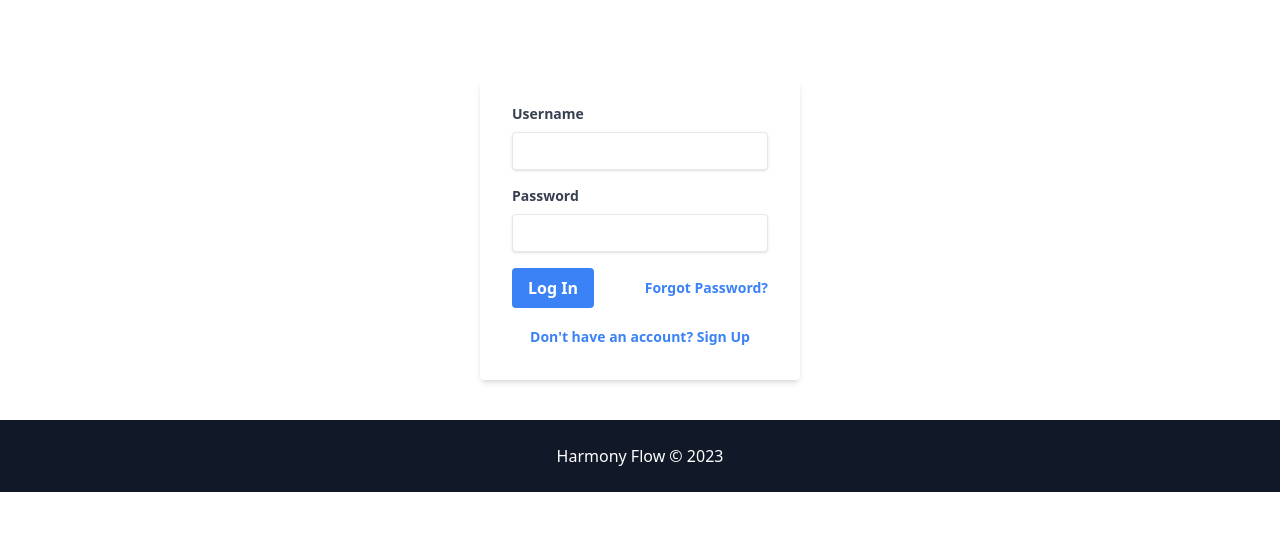
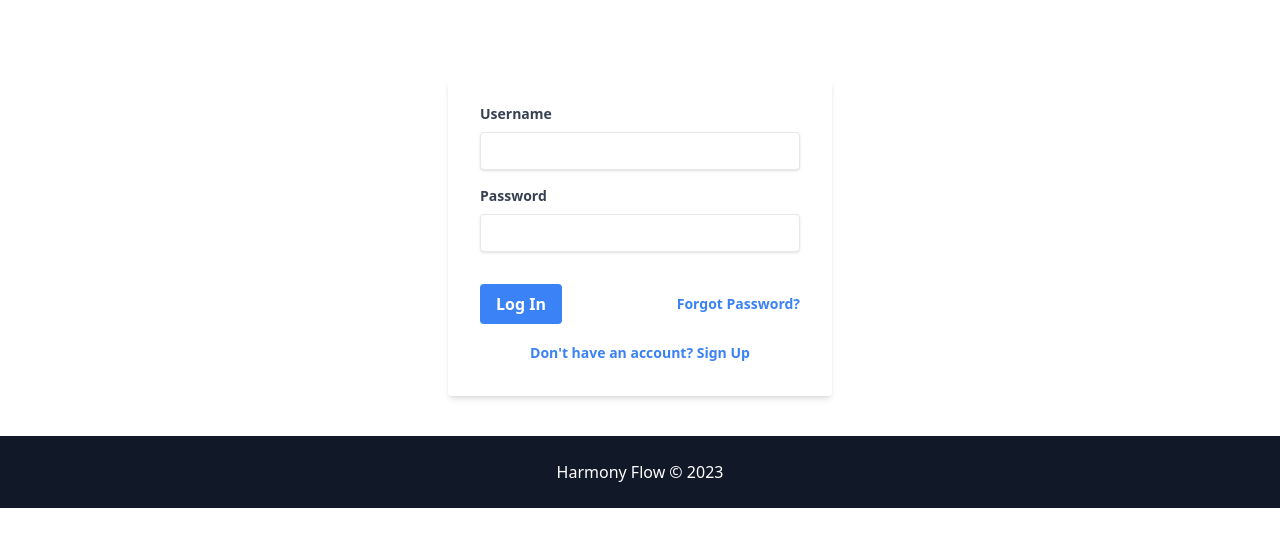
Before and after one commit to dias0092/harmony-flow, a Django app: page /users/login/ in a window 1280 px wide. Shown: the part 80-627 px from the top of the page. Run offline with Django 4.2, Linux system fonts and the light colour scheme; some libraries are stand-ins or nearby versions.

Commit message:
Updated login template with error alerts

```diff
--- a/users/templates/users/login.html
+++ b/users/templates/users/login.html
@@ -1,7 +1,7 @@
 {% extends 'base.html' %}
 
 {% block content %}
-<div class="w-full max-w-xs mx-auto mt-20">
+<div class="w-full max-w-sm mx-auto mt-20">
     <form method="post" class="bg-white shadow-md rounded px-8 pt-6 pb-8 mb-4">
         {% csrf_token %}
         <div class="mb-4">
@@ -14,7 +14,20 @@
             <label class="block text-gray-700 text-sm font-bold mb-2" for="id_password">
                 Password
             </label>
-            <input class="shadow appearance-none border rounded w-full py-2 px-3 text-gray-700 leading-tight focus:outline-none focus:shadow-outline" id="id_password" name="password" type="password" required>
+            <input class="shadow appearance-none border mb-4 rounded w-full py-2 px-3 text-gray-700 leading-tight focus:outline-none focus:shadow-outline" id="id_password" name="password" type="password" required>
+            {% if form.non_field_errors %}
+            <div class="alert alert-danger text-xs text-red-500 mb-4">
+                <strong>Error:</strong> Incorrect username or password.
+            </div>
+            {% else %}
+                {% for field in form %}
+                    {% if field.errors %}
+                        <div class="alert alert-danger text-xs text-red-500 mb-4">
+                            <strong>{{ field.label }}:</strong> {{ field.errors.0|escape }}
+                        </div>
+                    {% endif %}
+                {% endfor %}
+            {% endif %}
         </div>
         <div class="flex items-center justify-between">
             <button class="bg-blue-500 hover:bg-blue-700 text-white font-bold py-2 px-4 rounded focus:outline-none focus:shadow-outline" type="submit">
--- a/users/views.py
+++ b/users/views.py
@@ -51,7 +51,7 @@ def register_view(request):
             print(user)
             username = form.cleaned_data.get('username')
             messages.success(request, f'Account created for {username}!')
-            return redirect('users:login')
+            return redirect('home')
         else:
             print(form.errors)
     else:
@@ -68,7 +68,7 @@ def login_view(request):
             user = authenticate(username=username, password = password)
             if user is not None:
                 login(request, user)
-                return redirect('users:user_list')
+                return redirect('home')
             else:
                 messages.error(request, 'Invalid username or password.')
     else:
```
